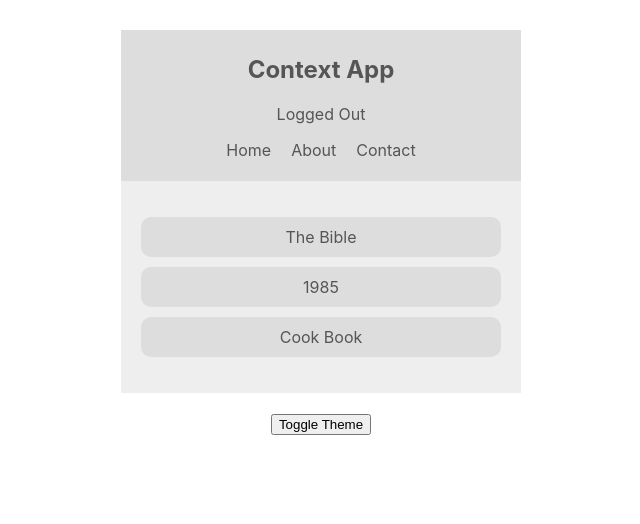
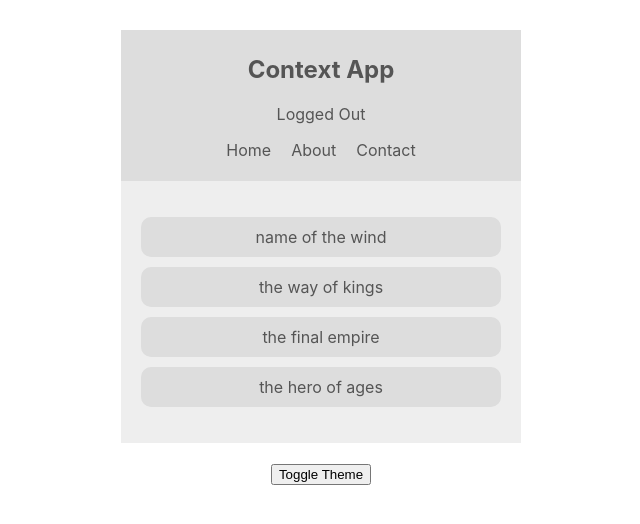
Before and after one commit to jamiebdavis/react-hooks, a React (Create React App) app: page / in a window 1280 px wide. Shown: the top 524 px of the page, without its empty margins (319-959 px from the left). Built offline with nearby package versions, Linux system fonts and the light colour scheme.

Commit message:
Creating Context with Functional

```diff
--- a/src/App.js
+++ b/src/App.js
@@ -4,6 +4,7 @@
 import ThemeContextProvider from "./contexts/ThemeContext";
 import ThemeToggle from "./components/ThemeToggle";
 import AuthContextProvider from "./contexts/AuthContext";
+import BookContext from "./contexts/BookContext";
 
 
 function App() {
@@ -12,7 +13,9 @@
             <AuthContextProvider>
                 <ThemeContextProvider>
                     <Navbar/>
-                    <BookList/>
+                    <BookContext>
+                        <BookList/>
+                    </BookContext>
                     <ThemeToggle/>
                 </ThemeContextProvider>
             </AuthContextProvider>
--- a/src/components/BookList.js
+++ b/src/components/BookList.js
@@ -1,15 +1,16 @@
 import React, {useContext} from 'react';
 import {ThemeContext} from "../contexts/ThemeContext";
+import {BookContext} from "../contexts/BookContext";
 
 const BookList = () => {
     const {dark, light, isLightTheme} = useContext(ThemeContext);
+    const {books} = useContext(BookContext);
     const theme = isLightTheme ? light : dark;
     return (
         <div className="book-list" style={{color: theme.syntax, background: theme.bg}}>
-            <ul>
-                <li style={{background: theme.ui}}>The Bible</li>
-                <li style={{background: theme.ui}}>1985</li>
-                <li style={{background: theme.ui}}>Cook Book</li>
+            <ul>{books.map((book) => {
+                return (<li style={{background: theme.ui}} key={book.id}>{book.title}</li>)
+            })}
             </ul>
         </div>
     );
--- /dev/null
+++ b/src/contexts/BookContext.js
@@ -0,0 +1,19 @@
+import React, {createContext, useState} from 'react';
+
+export const BookContext = createContext();
+
+const BookContextProvider = (props) => {
+    const [books, setBooks] = useState([
+        {title: 'name of the wind', id: 1},
+        {title: 'the way of kings', id: 2},
+        {title: 'the final empire', id: 3},
+        {title: 'the hero of ages', id: 4}
+        ]);
+    return (
+        <BookContext.Provider value={{books}}>
+            {props.children}
+        </BookContext.Provider>
+    );
+};
+
+export default BookContextProvider;
```
